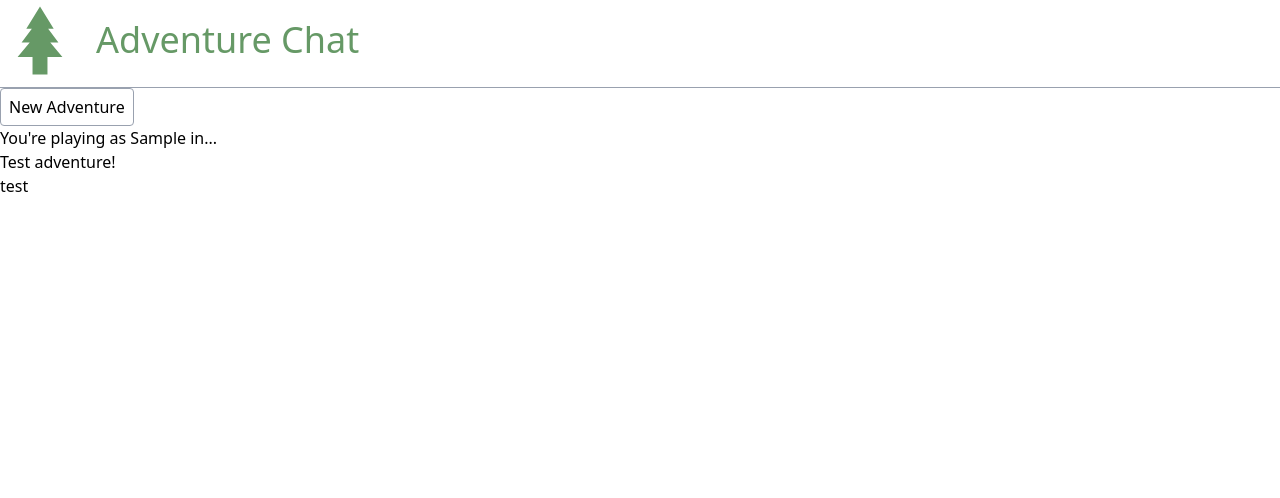
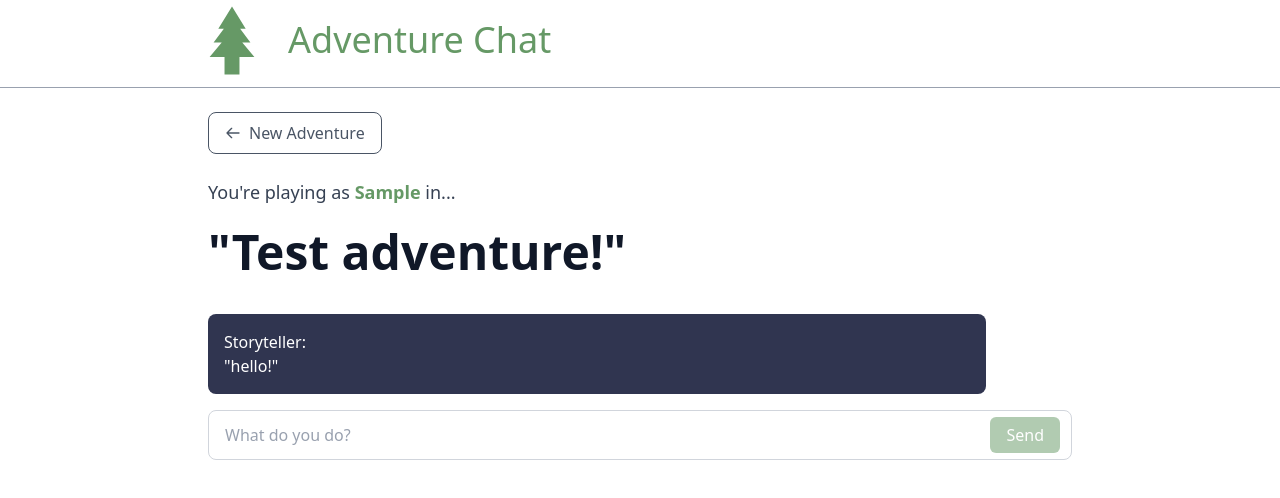
Before and after one commit to braden-godley/adventure-chat-2, a Next.js app: page / in a window 1280 px wide. Both pictures are taken after typing "Sample" into the empty fields and a click on the button "Start Adventure". Shown: the top 498 px of the page. Built offline with nearby package versions, Linux system fonts and the light colour scheme.

Commit message:
do some more styling

```diff
--- a/src/components/ChatView.tsx
+++ b/src/components/ChatView.tsx
@@ -4,6 +4,7 @@ import MessageHistory from "./MessageHistory";
 
 const ChatView = () => {
     const { state, dispatch } = useContext(AppContext);
+    const [input, setInput] = useState("");
 
     if (state.state !== "chat") return;
 
@@ -11,15 +12,86 @@ const ChatView = () => {
         dispatch({ type: "reset" });
     };
 
+    const submitInput = (e: React.FormEvent) => {
+        e.preventDefault();
+        if (!input.trim()) return;
+
+        dispatch({
+            type: "add_message",
+            payload: {
+                user: {
+                    role: "user",
+                    content: input,
+                },
+                storyteller: {
+                    role: "assistant",
+                    content: "Thats stupid af!",
+                },
+            }
+        });
+        setInput("");
+    }
+
     return (
-        <div>
-            <button className="px-2 py-1.5 border border-gray-400 rounded" onClick={newAdventure}>
+        <div className="max-w-4xl mx-auto px-4 py-6">
+            <button
+                className="inline-flex items-center px-4 py-2 border border-gray-600 text-gray-600
+                         rounded-lg hover:bg-gray-50 transition-colors duration-200 focus:outline-none
+                         focus:ring-2 focus:ring-gray-500 focus:ring-offset-2 mb-6"
+                onClick={newAdventure}
+            >
+                <svg
+                    className="w-4 h-4 mr-2"
+                    fill="none"
+                    stroke="currentColor"
+                    viewBox="0 0 24 24"
+                    xmlns="http://www.w3.org/2000/svg"
+                >
+                    <path
+                        strokeLinecap="round"
+                        strokeLinejoin="round"
+                        strokeWidth={2}
+                        d="M10 19l-7-7m0 0l7-7m-7 7h18"
+                    />
+                </svg>
                 New Adventure
             </button>
 
-            <p>You're playing as {state.characterName} in...</p>
-            <h2>{state.adventureTitle}</h2>
-            <MessageHistory history={state.chatHistory} />
+            <div className="space-y-4 mb-8">
+                <p className="text-lg text-gray-700">
+                    You're playing as <span className="font-semibold text-primary">{state.characterName}</span> in...
+                </p>
+                <h2 className="text-5xl font-bold text-gray-900 leading-tight">
+                    "{state.adventureTitle}"
+                </h2>
+            </div>
+
+            <MessageHistory />
+
+            <form className="mt-4" onSubmit={submitInput}>
+                <div className="relative">
+                    <input
+                        className="w-full px-4 py-3 border border-gray-300 rounded-lg focus:outline-none
+                                 focus:ring-2 focus:ring-primary focus:border-transparent
+                                 transition-all duration-200 placeholder-gray-400"
+                        type="text"
+                        placeholder="What do you do?"
+                        onChange={(e) => setInput(e.target.value)}
+                        value={input}
+                    />
+                    <button
+                        type="submit"
+                        className="absolute right-3 top-1/2 -translate-y-1/2 px-4 py-1.5
+                                 bg-primary text-white rounded-md hover:bg-primary/90
+                                 transition-colors duration-200 focus:outline-none focus:ring-2
+                                 focus:ring-primary focus:ring-offset-2 disabled:opacity-50
+                                 disabled:cursor-not-allowed"
+                        disabled={!input.trim()}
+                    >
+                        Send
+                    </button>
+                </div>
+            </form>
         </div>
     );
 };
--- a/src/components/MessageHistory.tsx
+++ b/src/components/MessageHistory.tsx
@@ -1,11 +1,30 @@
-import { Message } from "@/store";
+import { AppContext, Message } from "@/store";
+import { useContext } from "react";
 
-const MessageHistory: React.FC<{ history: Array<Message> }> = ({ history }) => {
+const MessageHistory = () => {
+    const { state, dispatch } = useContext(AppContext);
+
+    if (state.state !== "chat") return;
+
     return (
-        <div>
-            test
+        <div className="flex flex-col gap-2">
+            {state.chatHistory.map((message, i) => <MessageView key={i} message={message} characterName={state.characterName} />)}
         </div>
     );
 };
 
 export default MessageHistory;
+
+const MessageView: React.FC<{ message: Message, characterName: string }> = ({ message, characterName }) => {
+    const bg = message.role === "assistant" ? "bg-secondary" : "bg-primary";
+    const justify = message.role === "assistant" ? "justify-start" : "justify-end";
+    return (
+        <div className={`flex ${justify}`}>
+            <div className={`${bg} text-white p-4 rounded-lg w-[90%]`}>
+                {message.role === "assistant" ? "Storyteller:" : `You as ${characterName}:`}
+                <br />
+                "{message.content}"
+            </div>
+        </div>
+    );
+};
--- a/src/components/Navbar.tsx
+++ b/src/components/Navbar.tsx
@@ -1,7 +1,7 @@
 const Navbar = () => {
     return (
         <div className="border-b border-gray-400 h-22">
-            <div className="container mx-auto">
+            <div className="max-w-4xl mx-auto">
                 <div className="flex items-center gap-4">
                     <div className="h-20 w-20" style={{ backgroundImage: 'url("/favicon.svg")', backgroundSize: "contain" }} />
                     <h1 className="text-4xl text-primary">Adventure Chat</h1>
--- a/src/pages/index.tsx
+++ b/src/pages/index.tsx
@@ -10,7 +10,7 @@ const Home = () => {
     return (
         <AppContext.Provider value={{ state, dispatch }}>
             <Navbar />
-            <div className="container mx-auto">
+            <div className="max-w-4xl mx-auto">
                 {state.state === "home" && <StartAdventureView />}
                 {state.state === "chat" && <ChatView />}
             </div>
--- a/src/store.ts
+++ b/src/store.ts
@@ -19,7 +19,10 @@ export type Message = {
 export type AppAction =
     | {
           type: "add_message";
-          payload: Message;
+          payload: {
+              user: Message;
+              storyteller: Message;
+          };
       }
     | {
           type: "reset";
@@ -48,7 +51,11 @@ export const reducer = (state: AppState, action: AppAction): AppState => {
         return {
             ...state,
             state: "chat",
-            chatHistory: [action.payload],
+            chatHistory: [
+                ...state.chatHistory,
+                action.payload.user,
+                action.payload.storyteller,
+            ],
         };
     } else if (action.type === "start_adventure") {
         if (state.state === "chat") {
--- a/src/styles/globals.css
+++ b/src/styles/globals.css
@@ -2,4 +2,5 @@
 
 @theme {
     --color-primary: rgb(102, 153, 102);
+    --color-secondary: rgb(48, 53, 80);
 }
```
